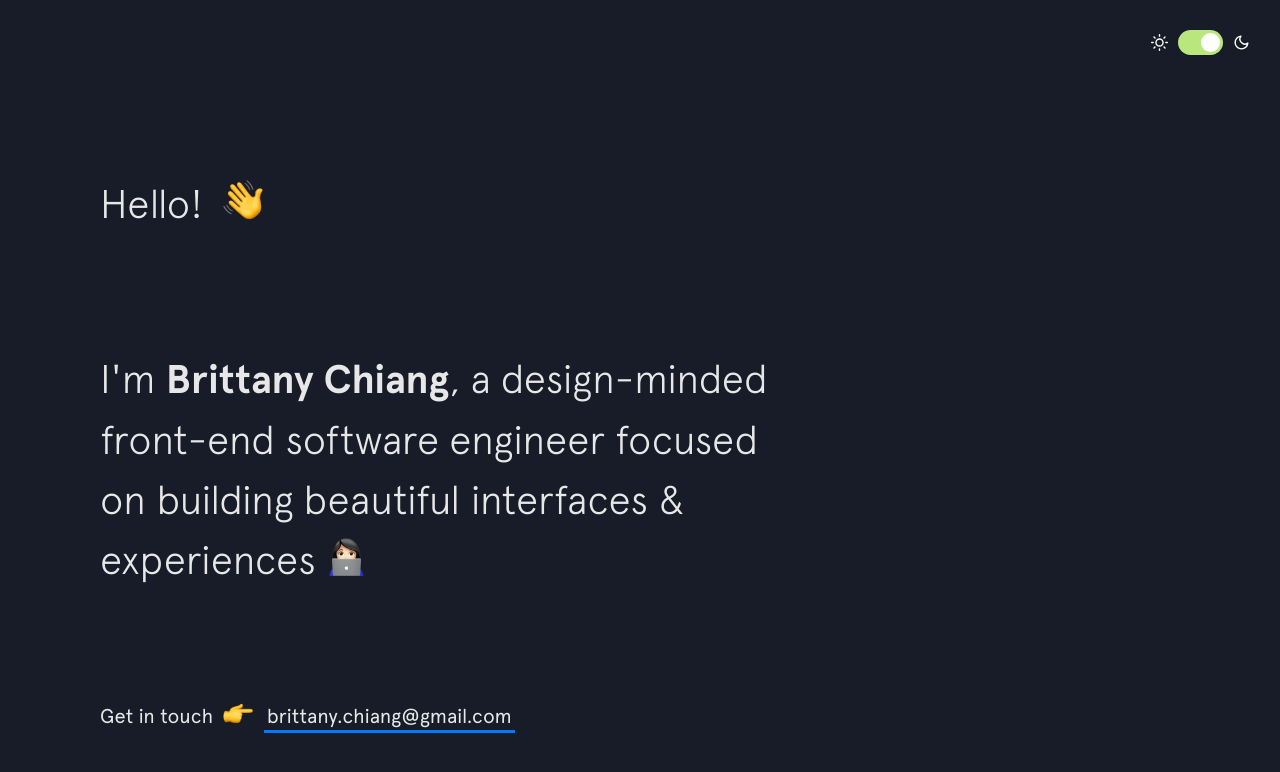
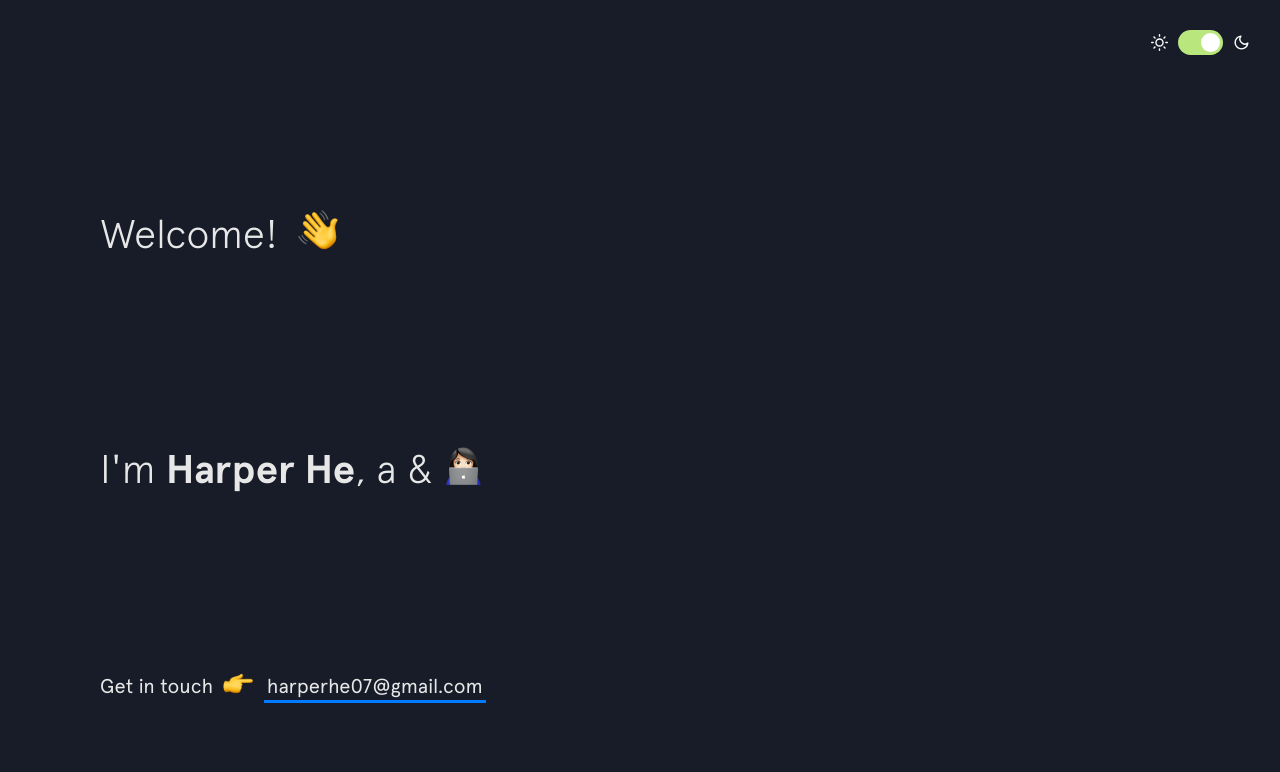
Before and after one commit to harper-he/harper-he.github.io, a Jekyll site: the page built from index.html, in a window 1280 px wide and 900 px high. Shown: the top 772 px of the window. Built offline with Jekyll 4.4.1, drawn with Linux system fonts in a browser that asks for light colours; nearby versions of some CDN libraries.

Commit message:
Update intro.html

```diff
--- a/_includes/intro.html
+++ b/_includes/intro.html
@@ -1,10 +1,10 @@
 <header class="intro">
-  <h1 class="intro__hello">Hello!
+  <h1 class="intro__hello">Welcome!
     <span class="emoji wave-hand animated"></span>
   </h1>
 
   <h2 class="intro__tagline">I'm
-    <span class="name">Brittany Chiang</span>, a design-minded front-end software engineer focused on building beautiful interfaces &amp; experiences
+    <span class="name">Harper He</span>, a  &amp;
     <span class="emoji technologist"></span>
   </h2>
 
@@ -12,7 +12,8 @@
     <span>Get in touch </span>
     <span class="emoji pointer"></span>
     <span>
-      <a href="mailto:brittany.chiang@gmail.com" target="_blank" class="highlight-link">brittany.chiang@gmail.com</a>
+      <a href="mailto:harperhe07@gmail.com" target="_blank" class="highlight-link">harperhe07@gmail.com</a>
     </span>
   </h3>
 </header>
+t
```
